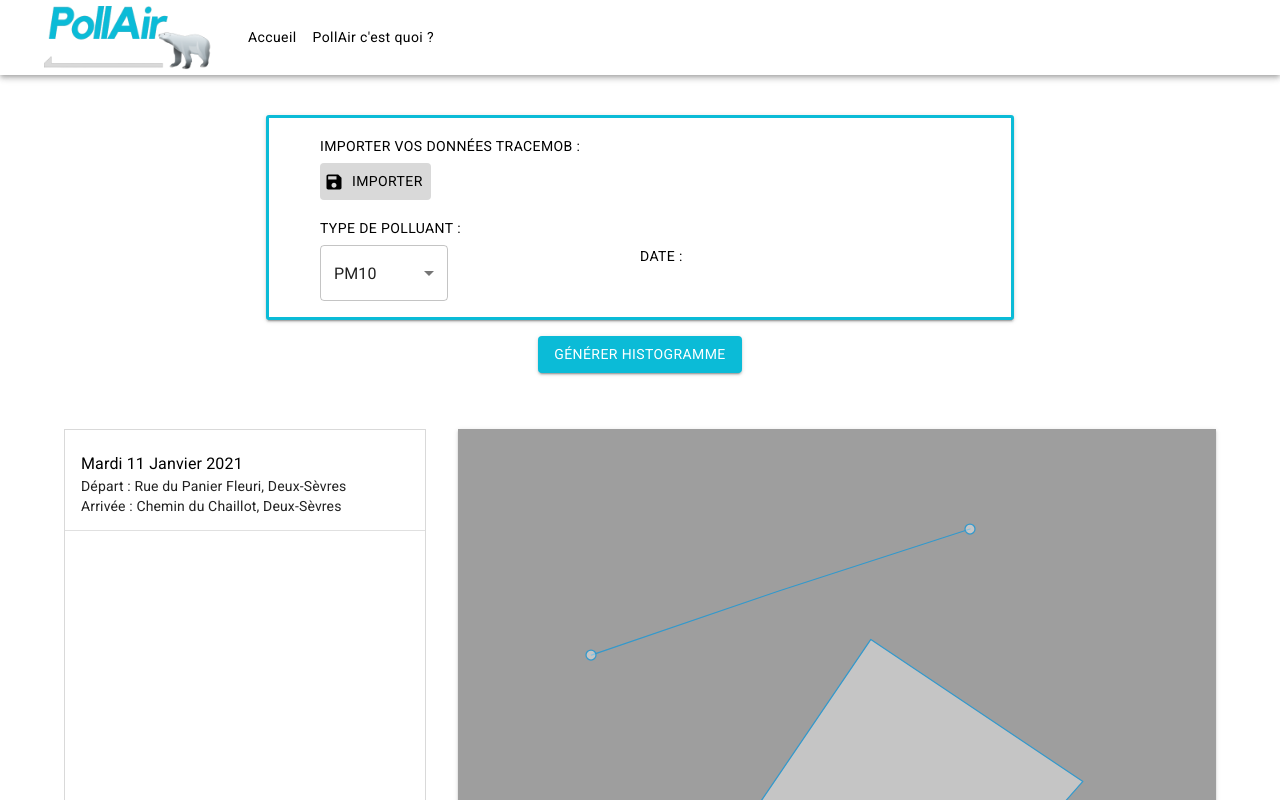
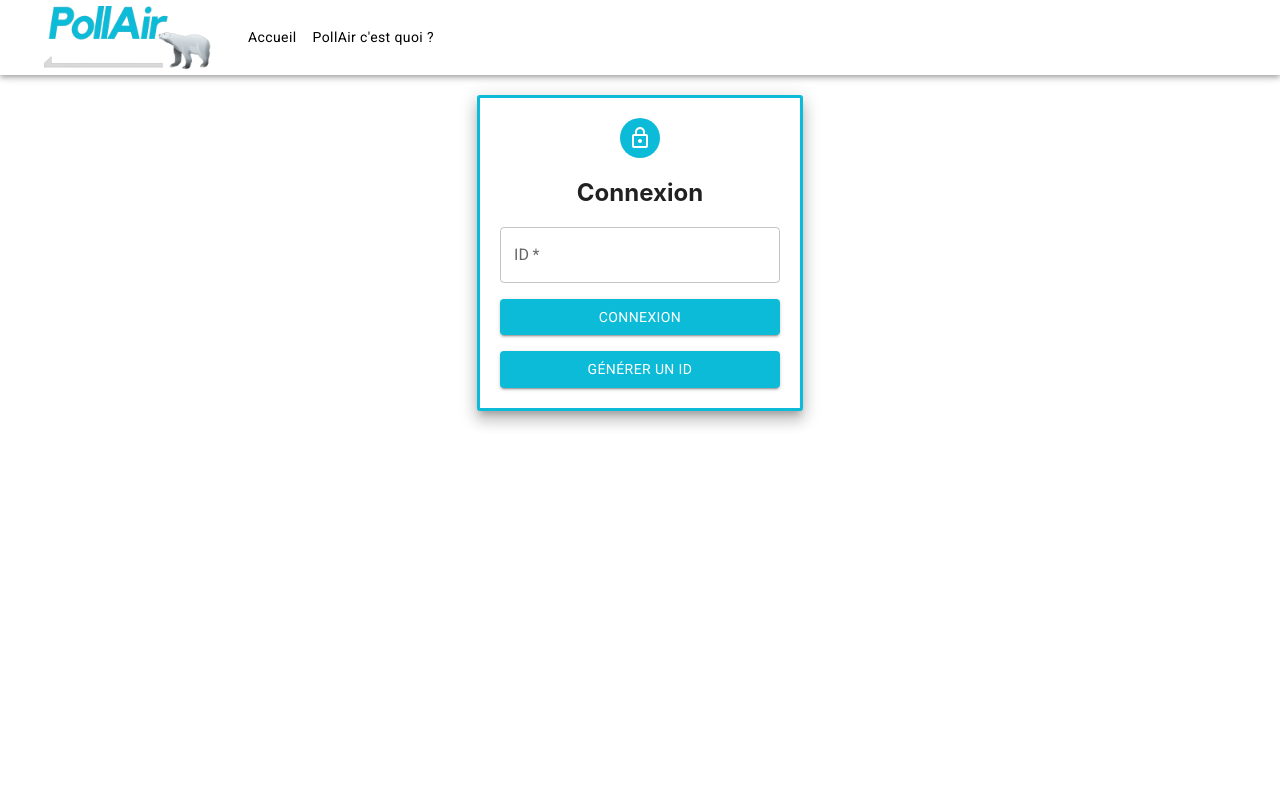
Before and after one commit to ybonneau/pollair, a React (Create React App) app: page / in a window 1280 px wide. Shown: the top 800 px of the page. Built offline with nearby package versions, Linux system fonts and the light colour scheme.

Commit message:
Génération de l'ID

```diff
--- a/src/App.js
+++ b/src/App.js
@@ -3,14 +3,13 @@ import Filter from "./Filter/Filter";
 import Generator from "./Filter/Generator";
 import Navbar from "./Navbar/Navbar";
 import MapFrame from "./Map/MapFrame";
+import Accueil from "./Login/accueil"
 
 function App() {
   return (
     <>
       <Navbar />
-      <Filter />
-      <Generator/>
-      <MapFrame />
+      <Accueil/>
     </>
   );
 }
--- a/src/Filter/FilterContent.js
+++ b/src/Filter/FilterContent.js
@@ -5,6 +5,7 @@ import Date from "./Date";
 import InputPolluant from "./InputPolluant";
 
 function FilterContent({ polluant }) {
+
   return (
     <Grid container alignItems="center" justifyContent="left">
       <Grid item xs={12}>
--- a/src/Login/accueil.js
+++ b/src/Login/accueil.js
@@ -11,6 +11,9 @@ import LockOutlinedIcon from "@mui/icons-material/LockOutlined";
 function Accueil() {
     const paperStyle = { padding: 20, width: 280, margin: "20px auto" };
     const avatarStyle = { backgroundColor: "#1bbd7e" };
+    const [ID, setId] = React.useState(0);
+
+    console.log(ID)
     return (
         <Grid>
             <Paper
@@ -40,6 +43,15 @@ function Accueil() {
                     variant="contained"
                     style={{ background: "#0bbbd7" }}
                     fullWidth
+                    onClick={
+                        () => fetch("http://localhost:8080/personne/createpersonne")
+                        .then(res => res.json())
+                        .then(
+                            (result) => {
+                                this.setState({
+                                    ID: result.ID,
+                                });
+                            })}
                 >
                     Générer un ID{" "}
                 </Button>
```
Lines whose indentation alone changed are shown as unchanged.
